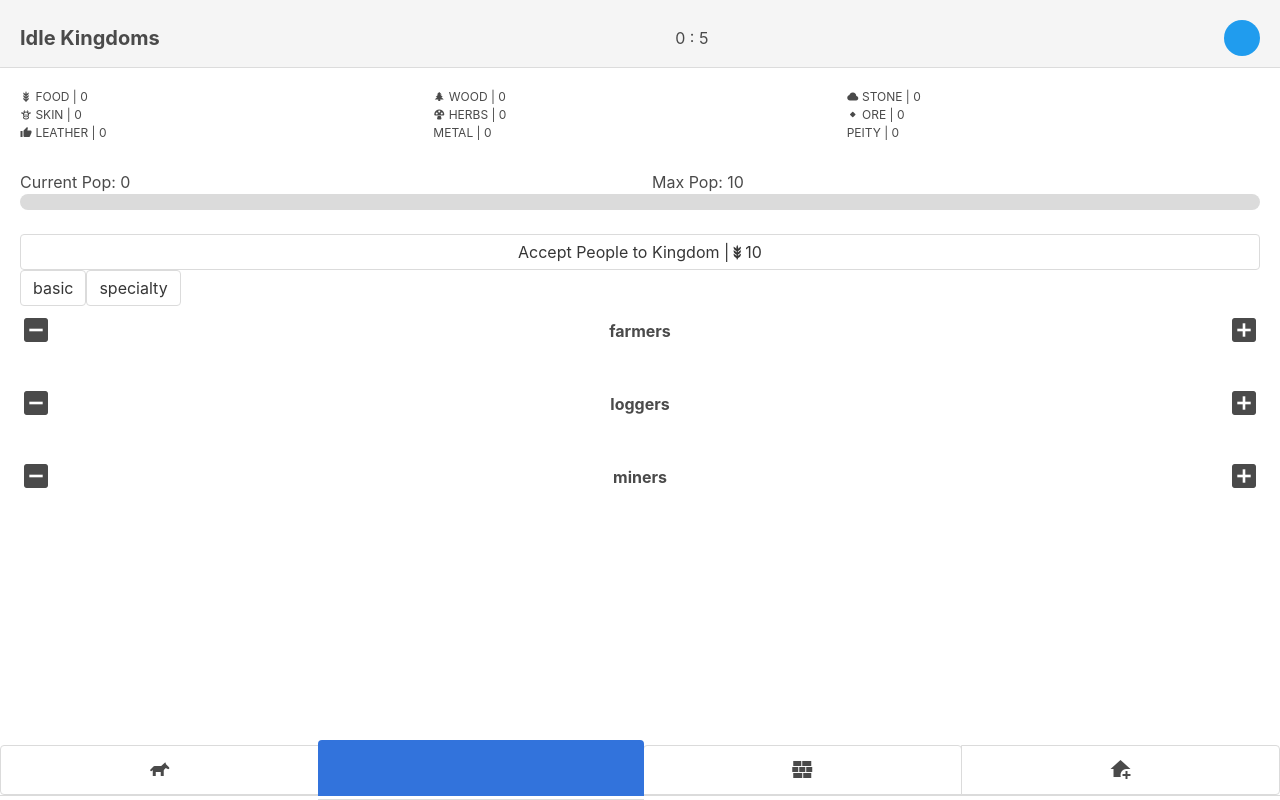
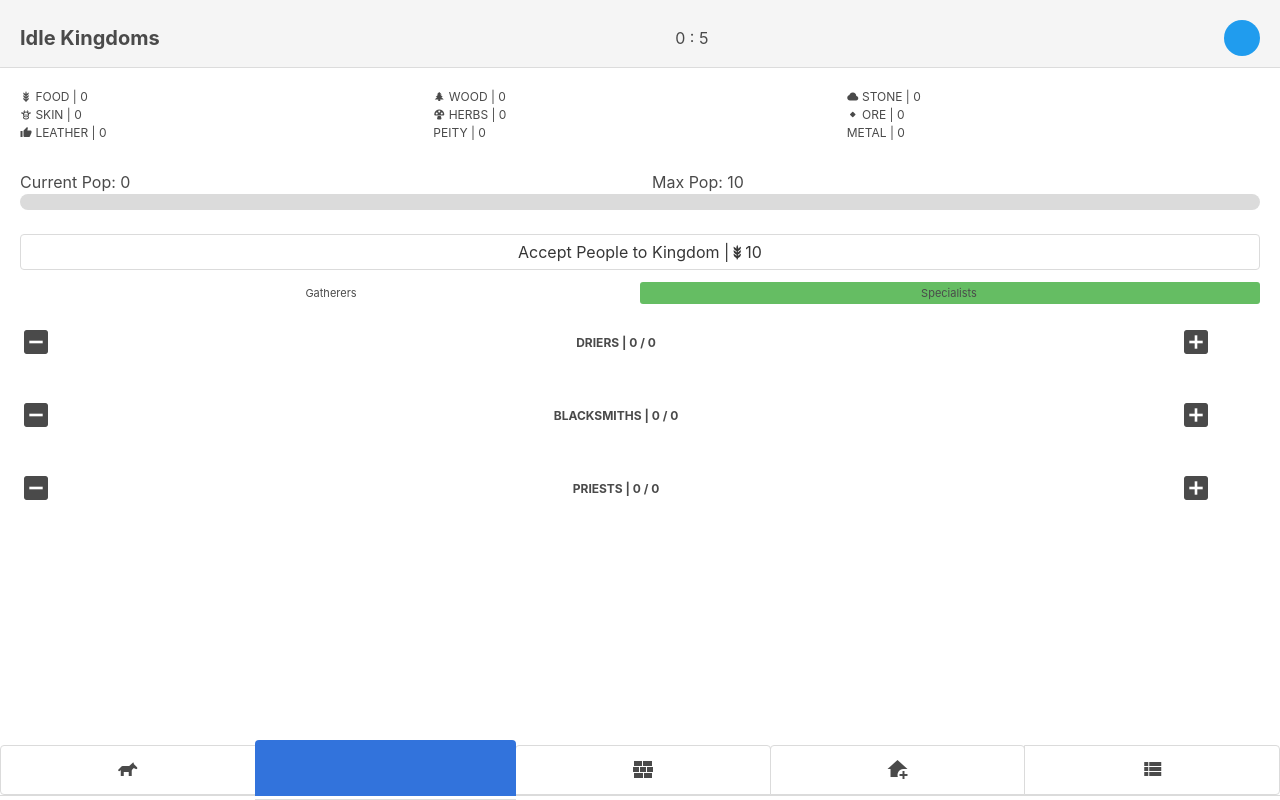
Before and after one commit to jeking123/idle-kingdoms, a Vue app: page /people in a window 1280 px wide. Built offline with nearby package versions, Linux system fonts and the light colour scheme.

Commit message:
added a whole lot

```diff
--- a/src/App.vue
+++ b/src/App.vue
@@ -2,7 +2,7 @@
   <div id="app" class="hero is-fullheight">
     <app-header></app-header>
     <router-view class="box is-radiusless is-shadowless size-up is-marginless-bot is-paddingless-botm"></router-view>
-    <app-footer></app-footer>
+    <app-footer class="bottom"></app-footer>
   </div>
 </template>
 
@@ -40,4 +40,9 @@ export default {
 .box:not(:last-child) {
   margin-bottom: 0px;
 }
+.bottom {
+  position: absolute;
+  bottom: 0;
+  width: 100%;
+}
 </style>
--- a/src/components/Nav.vue
+++ b/src/components/Nav.vue
@@ -13,6 +13,9 @@
         </router-link>
         <router-link to="/upgrade" tag="li" activeClass="is-active" class="is-size-4">
             <a class="is-paddingless-hori"><span class="icon"><i class="mdi mdi-home-plus" aria-hidden="true"></i></span></a>
+        </router-link>
+        <router-link to="/log" tag="li" activeClass="is-active" class="is-size-4">
+            <a class="is-paddingless-hori"><span class="icon"><i class="mdi mdi-view-list" aria-hidden="true"></i></span></a>
         </router-link>
     </ul>
   </div>
--- /dev/null
+++ b/src/components/log/Log.vue
@@ -0,0 +1,16 @@
+<template>
+  <div>
+    <h1>The Log</h1>
+    <div v-for="item in log" :key="item.id">{{item.id}}: {{item.message}}</div>
+  </div>
+</template>
+
+<script>
+export default {
+  computed: {
+    log () {
+      return this.$store.getters.log
+    }
+  }
+}
+</script>
--- a/src/components/people/People.vue
+++ b/src/components/people/People.vue
@@ -10,25 +10,33 @@
         </div>
         <div>
             <div>
-                <div v-for="popB in populus.popButton" class="button" :key="popB.name" @click="citizenToggle = !citizenToggle">{{popB.name}}</div>
+
+              <div class="switch">
+                <input type="radio" class="switch-input" name="view" id="week" v-model="citizenToggle" :value="true" checked>
+                <label for="week" class="switch-label switch-label-off">Gatherers</label>
+                <input type="radio" class="switch-input" name="view" v-model="citizenToggle" :value="false" id="month">
+                <label for="month" class="switch-label switch-label-on">Specialists</label>
+                <span class="switch-selection"></span>
+              </div>
+                <!-- <div v-for="popB in populus.popButton" class="button" :key="popB.name" @click="citizenToggle = !citizenToggle">{{popB.name}}</div> -->
             </div>
-            <div class="columns is-mobile is-multiline is-marginless-bot" v-show="citizenToggle">
+            <div class="columns is-mobile is-multiline is-marginless-bot" v-show="citizenToggle" style="width:95vw;">
                 <div class="column columns is-mobile is-12 is-multiline is-marginless is-paddingless-bot has-text-centered has-text-weight-bold"
                 style="align-items:center;"
                 v-for="unit in populus.population[0]"
                 :key="unit.name">
                     <div class="column is-narrow is-size-3 is-paddingless"><i class="mdi mdi-minus-box"></i></div>
-                    <div class="column is-expanded is-paddingless">{{unit.name}}</div>
+                    <div class="column is-expanded is-paddingless is-uppercase is-size-7">{{unit.name}} |  {{unit.quantity}} / {{unit.max}}</div>
                     <div class="column is-narrow is-size-3 is-paddingless"><i class="mdi mdi-plus-box"></i></div>
                 </div>
             </div>
-            <div class="columns is-mobile is-multiline is-marginless-bot" v-show="!citizenToggle">
+            <div class="columns is-mobile is-multiline is-marginless-bot" v-show="!citizenToggle" style="width:95vw;">
                 <div class="column columns is-mobile is-12 is-multiline is-marginless is-paddingless-bot has-text-centered has-text-weight-bold"
                 style="align-items:center;"
                 v-for="specialty in populus.population[1]"
                 :key="specialty.name">
                     <div class="column is-narrow is-size-3 is-paddingless"><i class="mdi mdi-minus-box"></i></div>
-                    <div class="column is-expanded is-paddingless">{{specialty.name}}</div>
+                    <div class="column is-expanded is-paddingless is-uppercase is-size-7">{{specialty.name}} | {{specialty.quantity}} / {{specialty.max}}</div>
                     <div class="column is-narrow is-size-3 is-paddingless"><i class="mdi mdi-plus-box"></i></div>
                 </div>
             </div>
@@ -37,17 +45,23 @@
 </template>
 
 <script>
-import { mapActions } from 'vuex'
+import { mapGetters } from 'vuex'
 export default {
   data () {
     return {
-      citizenToggle: true
+      citizenToggle: false
     }
   },
   methods: {
-    ...mapActions([
-      'recruitPop'
-    ])
+    ...mapGetters([
+      'population'
+    ]),
+    recruitPop (payload) {
+      var resource = this.$store.getters.resources[0][0].quantity
+      if (resource >= 10) {
+        this.$store.dispatch('recruitPop', payload)
+      }
+    }
   },
   computed: {
     populus () {
@@ -71,4 +85,59 @@ export default {
 .citizenToggle {
     display: none;
 }
+/* Radio Toggle Styling */
+.switch {
+  position: relative;
+  height: 26px;
+  width: 100%;
+  margin: 10px auto;
+}
+
+.switch-label {
+  position: relative;
+  z-index: 2;
+  float: left;
+  width: 50%;
+  line-height: 26px;
+  font-size: 11px;
+  text-align: center;
+  cursor: pointer;
+}
+.switch-label:active {
+  font-weight: bold;
+}
+
+.switch-label-off {
+  padding-left: 2px;
+}
+
+.switch-label-on {
+  padding-right: 2px;
+}
+
+.switch-input {
+  display:none;
+}
+
+.switch-input:checked + .switch-label-on ~ .switch-selection {
+  left: 50%;
+  /* Note: left: 50%; doesn't transition in WebKit */
+}
+
+.switch-selection {
+  position: absolute;
+  z-index: 1;
+  top: 2px;
+  left: 2px;
+  display: block;
+  width: 50%;
+  height: 22px;
+  border-radius: 3px;
+  background-color: #65bd63;
+  -webkit-transition: left 0.25s ease-out;
+  -moz-transition: left 0.25s ease-out;
+  -ms-transition: left 0.25s ease-out;
+  -o-transition: left 0.25s ease-out;
+  transition: left 0.25s ease-out;
+}
 </style>
--- a/src/data/resources.js
+++ b/src/data/resources.js
@@ -14,7 +14,7 @@ export default [
   // refined resources
   [
     {name: 'leather', quantity: 0, icon: 'mdi-thumb-up'},
-    {name: 'metal', quantity: 0, icon: 'mdi-instapaper mdi-rotate-90'},
-    {name: 'peity', quantity: 0, icon: 'mdi-christianity'}
+    {name: 'peity', quantity: 0, icon: 'mdi-christianity'},
+    {name: 'metal', quantity: 0, icon: 'mdi-instapaper mdi-rotate-90'}
   ]
 ]
--- a/src/router.js
+++ b/src/router.js
@@ -2,10 +2,12 @@ import Gather from './components/gather/Gather.vue'
 import People from './components/people/People.vue'
 import Build from './components/build/Build.vue'
 import Upgrade from './components/upgrade/Upgrade.vue'
+import Log from './components/log/Log.vue'
 
 export const routes = [
   { path: '/gather', component: Gather },
   { path: '/people', component: People },
   { path: '/build', component: Build },
-  { path: '/upgrade', component: Upgrade }
+  { path: '/upgrade', component: Upgrade },
+  { path: '/log', component: Log }
 ]
--- /dev/null
+++ b/src/store/modules/log.js
@@ -0,0 +1,31 @@
+const state = {
+  log: [
+    {id: 0, message: 'mistakes'},
+    {id: 1, message: 'problems'}
+  ]
+}
+
+const mutations = {
+  'SET_LOG': (state, payload) => {
+    state.log.push(payload)
+  }
+}
+
+const actions = {
+  setLog: ({commit}, payload) => {
+    commit('SET_LOG', payload)
+  }
+}
+
+const getters = {
+  log () {
+    return state.log
+  }
+}
+
+export default {
+  state,
+  mutations,
+  actions,
+  getters
+}
--- a/src/store/modules/people.js
+++ b/src/store/modules/people.js
@@ -10,14 +10,14 @@ const state = {
   ],
   population: [
     [
-      {name: 'farmers', quantity: 0},
-      {name: 'loggers', quantity: 0},
-      {name: 'miners', quantity: 0}
+      {name: 'farmers', quantity: 0, max: 0},
+      {name: 'loggers', quantity: 0, max: 0},
+      {name: 'miners', quantity: 0, max: 0}
     ],
     [
-      {name: 'driers', quantity: 0},
-      {name: 'blacksmiths', quantity: 0},
-      {name: 'priests', quantity: 0}
+      {name: 'driers', quantity: 0, max: 0},
+      {name: 'blacksmiths', quantity: 0, max: 0},
+      {name: 'priests', quantity: 0, max: 0}
     ]
   ]
 }
--- a/src/store/store.js
+++ b/src/store/store.js
@@ -2,6 +2,7 @@ import Vue from 'vue'
 import Vuex from 'vuex'
 import gather from './modules/gather'
 import people from './modules/people'
+import log from './modules/log'
 
 Vue.use(Vuex)
 
@@ -79,6 +80,7 @@ export default new Vuex.Store({
   },
   modules: {
     gather,
-    people
+    people,
+    log
   }
 })
```
